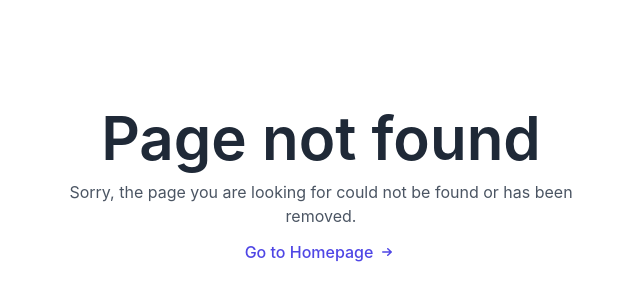
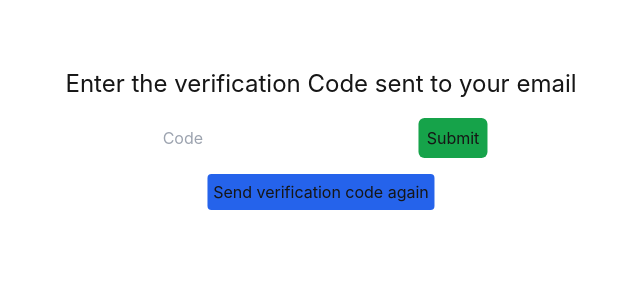
Before and after one commit to aandrew-me/encnotes, a React (Vite) app: page /verify in a window 1280 px wide. Before the commit this address had no page. Shown: the part 214-514 px from the top of the page, without its empty margins (319-959 px from the left). Built offline with nearby package versions, Linux system fonts and the light colour scheme.

Commit message:
Verification changes

```diff
--- a/src/main.jsx
+++ b/src/main.jsx
@@ -9,6 +9,7 @@ import Signup from "./pages/Signup";
 import Notes from "./pages/Notes";
 import Rawdata from "./pages/Rawdata";
 import Settings from "./pages/Settings";
+import Verify from "./pages/Verify";
 
 // Setting API URL
 // localStorage.setItem("api-url", "https://encnotes.andrewru.repl.co");
@@ -44,6 +45,10 @@ const router = createBrowserRouter([
 	{
 		path:"/settings",
 		element: <Settings/>
+	},
+	{
+		path:"/verify",
+		element: <Verify/>
 	}
 ]);
 
--- a/src/pages/Login.jsx
+++ b/src/pages/Login.jsx
@@ -4,15 +4,18 @@ import { SHA256, PBKDF2 } from "crypto-js";
 
 function Login() {
 	const url = localStorage.getItem("api-url");
-
+	const emailInput = useRef();
 	const [errorMsg, setErrorMsg] = useState("");
-	const [verifyEmail, setVerifyEmail] = useState(false);
-	const [verificationStatus, setVerificationStatus] = useState("");
-	const [email, setEmail] = useState("");
 	const form = useRef();
 
 	// Check if already logged in
 	useEffect(() => {
+		const urlParams = new URLSearchParams(window.location.search);
+		const emailParam = urlParams.get("email");
+
+		if (emailParam) {
+			emailInput.current.value = emailParam;
+		}
 		axios
 			.post(
 				url + "/api/login",
@@ -36,12 +39,11 @@ function Login() {
 
 	function handleLogin(e) {
 		e.preventDefault();
-
-		setEmail(form.current.elements.email.value);
+		const formEmail = form.current.elements.email.value
 		const password = form.current.elements.password.value;
 
-		if (form.current.elements.email.value && password) {
-			const hash = SHA256(form.current.elements.email.value).toString();
+		if (formEmail && password) {
+			const hash = SHA256(formEmail).toString();
 			const salt = hash.substring(0, 32);
 
 			var derivedKey = PBKDF2(password, salt, {
@@ -53,7 +55,7 @@ function Login() {
 			const serverPassword = derivedKey.substring(64, 128);
 
 			const data = {
-				email: form.current.elements.email.value,
+				email: formEmail,
 				password: serverPassword,
 			};
 			console.log(data);
@@ -65,7 +67,7 @@ function Login() {
 						const session_id =
 							response.headers["authorization"].split(";")[0];
 						localStorage.setItem("cookie", session_id);
-						localStorage.setItem("masterKey", masterKey)
+						localStorage.setItem("masterKey", masterKey);
 						window.location.href = "/notes";
 					}
 				})
@@ -76,8 +78,8 @@ function Login() {
 							error.response.data.message ===
 							"You need to verify your Email"
 						) {
-							setVerifyEmail(true);
-							setErrorMsg(error.response.data.message);
+							window.location.href = `/verify?email=${formEmail}`
+
 						} else {
 							setErrorMsg(error.response.data.message);
 						}
@@ -86,26 +88,6 @@ function Login() {
 					}
 				});
 		}
-	}
-
-	function sendEmail() {
-		setErrorMsg("");
-		setVerificationStatus("");
-		console.log("Sending email to", email);
-		axios
-			.post(url + "/api/sendEmail", { email: email })
-			.then((response) => {
-				console.log(response);
-				setVerificationStatus(response.data.message);
-			})
-			.catch((error) => {
-				console.log(error);
-				if (error.response) {
-					setErrorMsg(error.response.data.message);
-				} else {
-					setErrorMsg(error.message);
-				}
-			});
 	}
 
 	return (
@@ -135,6 +117,7 @@ function Login() {
 								</label>
 								<div className="mt-2">
 									<input
+										ref={emailInput}
 										autoFocus
 										id="email"
 										name="email"
@@ -180,17 +163,6 @@ function Login() {
 							<p className="text-red-600 text-center font-bold">
 								{errorMsg}
 							</p>
-							{verifyEmail && (
-								<p
-									className="text-center font-extrabold cursor-pointer text-lg text-blue-600"
-									onClick={sendEmail}
-								>
-									Send Verification Email
-								</p>
-							)}
-							<p className="text-center font-bold">
-								{verificationStatus}
-							</p>
 						</form>
 
 						<p className="mt-10 text-center text-sm text-gray-500">
--- a/src/pages/Signup.jsx
+++ b/src/pages/Signup.jsx
@@ -14,6 +14,7 @@ function Signup() {
 
 	function handleSignup(e) {
 		setErrorMsg("");
+		setInfo("")
 		e.preventDefault();
 
 		const email = form.current.elements.email.value;
@@ -41,11 +42,16 @@ function Signup() {
 				.then((response) => {
 					if (response.data.status == "true") {
 						console.log(response);
-						setInfo(response.data.message);
+						setInfo(response.data.message + " Redirecting you to verification page");
+						setTimeout(() => {
+							window.location.href = `/verify?email=${email}`
+						}, 2000);
+
 					}
 				})
 				.catch((error) => {
 					console.log(error);
+					captchaRef.current.resetCaptcha();
 					if (error.response) {
 						setErrorMsg(error.response.data.message);
 					} else {
--- /dev/null
+++ b/src/pages/Verify.jsx
@@ -0,0 +1,89 @@
+import axios from "axios";
+import { useRef, useState } from "react";
+
+export default function Verify() {
+	const url = localStorage.getItem("api-url");
+	const urlParams = new URLSearchParams(window.location.search);
+	const email = urlParams.get("email");
+
+	const submit = useRef();
+	const [errorMsg, setErrorMsg] = useState("");
+	const [info, setInfo] = useState("");
+
+	function sendEmail() {
+		setInfo("")
+		setErrorMsg("");
+		console.log("Sending email to", email);
+		axios
+			.post(url + "/api/sendEmail", { email: email })
+			.then((response) => {
+				console.log(response);
+				setInfo(response.data.message);
+			})
+			.catch((error) => {
+				console.log(error);
+				if (error.response) {
+					setErrorMsg(error.response.data.message);
+				} else {
+					setErrorMsg(error.message);
+				}
+			});
+	}
+
+	function verifyEmail() {
+		setErrorMsg("");
+		setInfo("")
+		const code = submit.current.value;
+		if (email && code) {
+			axios
+				.get(url + `/api/verify?email=${email}&code=${code}`)
+				.then((response) => {
+					console.log(response);
+					if (response.data.status === "true") {
+						setInfo(
+							response.data.message +
+								" Redirecting you to login page."
+						);
+						setTimeout(() => {
+							window.location.href = `/login?email=${email}`;
+						}, 2000);
+					}
+				})
+				.catch((error) => {
+					console.log(error);
+					setErrorMsg(error.response.data.message || error.message);
+				});
+		} else {
+			setErrorMsg("Email and Code Required");
+		}
+	}
+	return (
+		<div>
+			<main className="absolute left-1/2 top-1/2 transform -translate-x-1/2 -translate-y-1/2">
+				<h2 className="text-center">
+					Enter the verification Code sent to your email
+				</h2>
+				<div className="text-center p-3 m-1">
+					<input
+						type="text"
+						placeholder="Code"
+						className="p-2 rounded-md text-gray-900"
+						ref={submit}
+					/>
+					<button
+						className="bg-green-600 p-2 rounded-md"
+						onClick={verifyEmail}
+					>
+						Submit
+					</button>
+					<br />
+					<button onClick={sendEmail} className="bg-blue-600 p-1.5 m-4 rounded">
+						Send verification code again
+					</button>
+					<p className="p-4 font-semibold">{info}</p>
+					<p className="text-red-600 p-4 font-semibold">{errorMsg}</p>
+				</div>
+			</main>
+		</div>
+	);
+}
```
